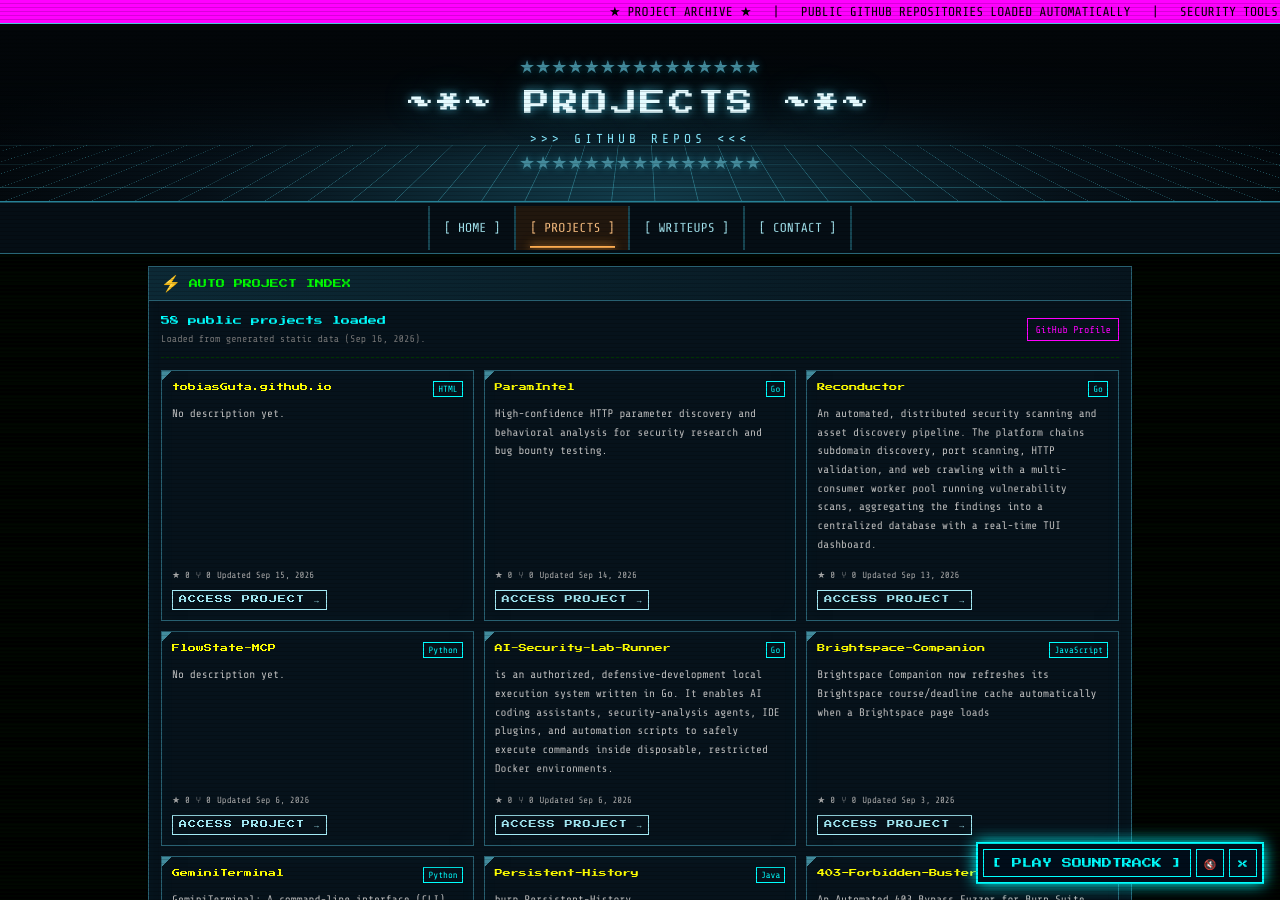
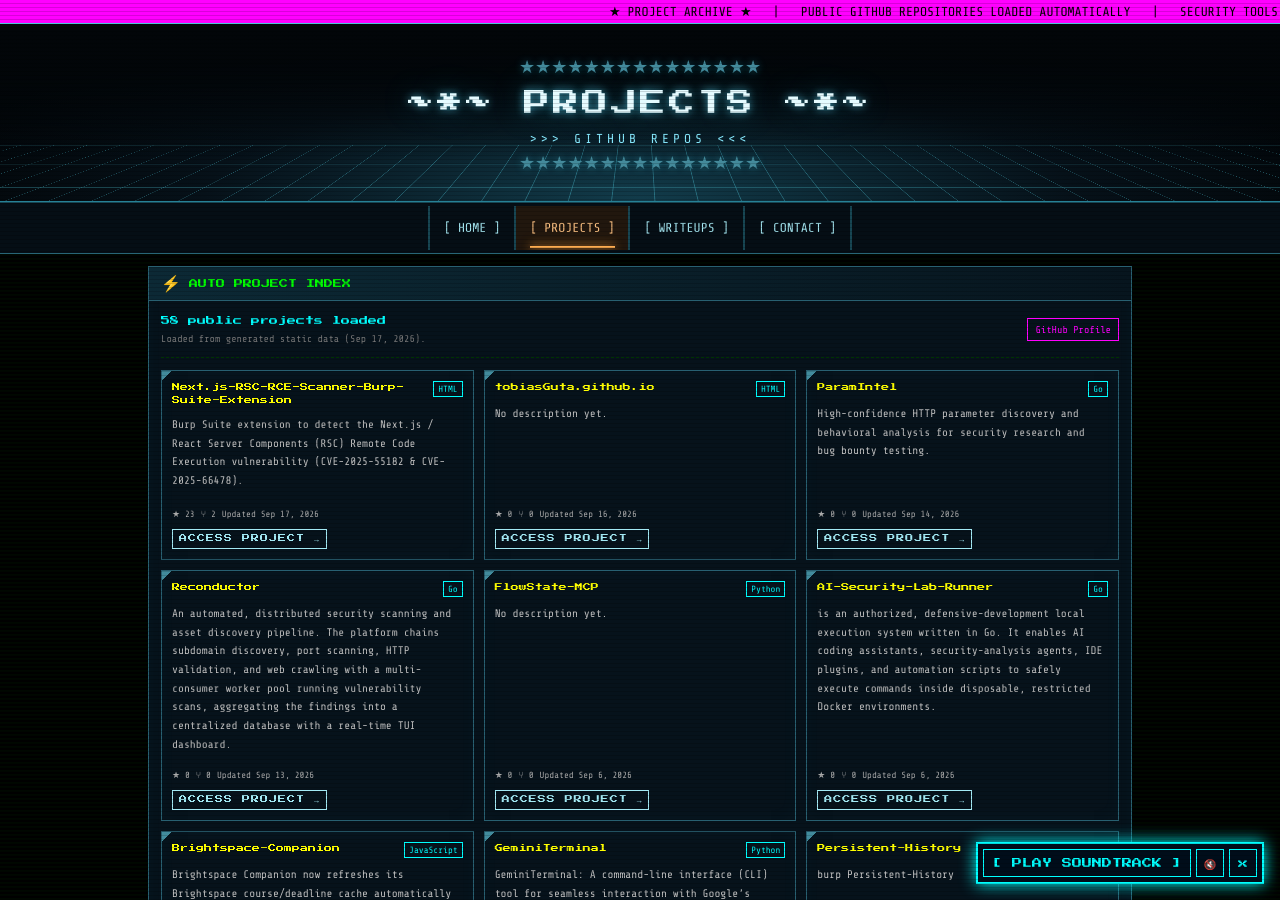
Before and after one commit to tobiasGuta/tobiasGuta.github.io, a Jekyll site: the page built from projects.html, in a window 1280 px wide and 900 px high. Built offline with Jekyll 4.4.1, drawn with Linux system fonts in a browser that asks for light colours; some of the changed text lies outside the part shown.

Commit message:
Update generated project data

```diff
--- a/assets/data/projects.json
+++ b/assets/data/projects.json
@@ -1,8 +1,21 @@
 {
   "owner": "tobiasGuta",
   "source": "github_api",
-  "generated_at": "2026-09-16T13:29:02.046332+00:00",
+  "generated_at": "2026-09-17T13:25:39.492683+00:00",
   "projects": [
+    {
+      "name": "Next.js-RSC-RCE-Scanner-Burp-Suite-Extension",
+      "description": "Burp Suite extension to detect the Next.js / React Server Components (RSC) Remote Code Execution vulnerability (CVE-2025-55182 & CVE-2025-66478).",
+      "html_url": "https://github.com/tobiasGuta/Next.js-RSC-RCE-Scanner-Burp-Suite-Extension",
+      "homepage": null,
+      "language": "HTML",
+      "topics": [],
+      "stargazers_count": 23,
+      "forks_count": 2,
+      "updated_at": "2026-09-17T03:00:41Z",
+      "fork": false,
+      "archived": false
+    },
     {
       "name": "tobiasGuta.github.io",
       "description": null,
@@ -12,7 +25,7 @@
       "topics": [],
       "stargazers_count": 0,
       "forks_count": 0,
-      "updated_at": "2026-09-15T13:31:37Z",
+      "updated_at": "2026-09-16T13:29:07Z",
       "fork": false,
       "archived": false
     },
@@ -657,19 +670,6 @@
       "archived": false
     },
     {
-      "name": "Next.js-RSC-RCE-Scanner-Burp-Suite-Extension",
-      "description": "Burp Suite extension to detect the Next.js / React Server Components (RSC) Remote Code Execution vulnerability (CVE-2025-55182 & CVE-2025-66478).",
-      "html_url": "https://github.com/tobiasGuta/Next.js-RSC-RCE-Scanner-Burp-Suite-Extension",
-      "homepage": null,
-      "language": "HTML",
-      "topics": [],
-      "stargazers_count": 24,
-      "forks_count": 3,
-      "updated_at": "2026-02-11T07:19:45Z",
-      "fork": false,
-      "archived": false
-    },
-    {
       "name": "Active-Directory",
       "description": "Do not use these tools on unauthorized systems. Accessing a computer network without authorization is a crime. The author is not responsible for any misuse of this code.",
       "html_url": "https://github.com/tobiasGuta/Active-Directory",
```
